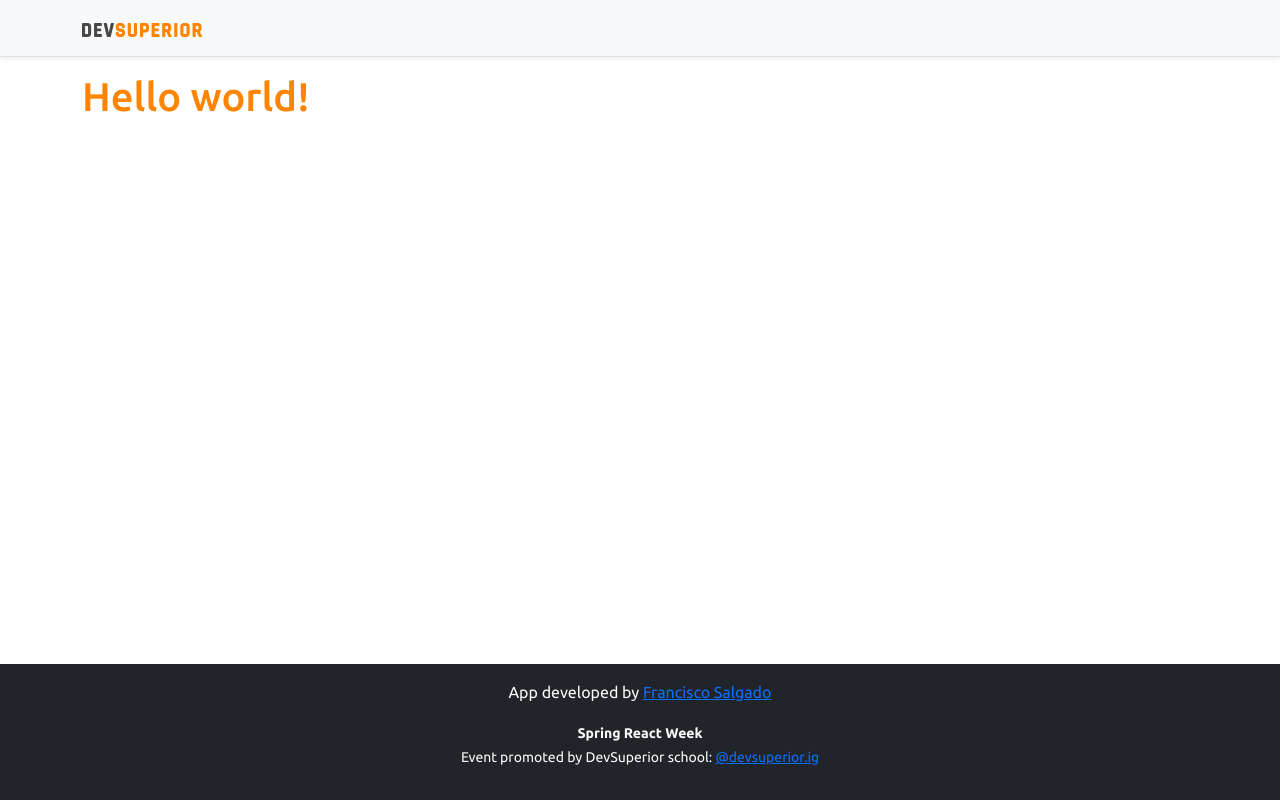
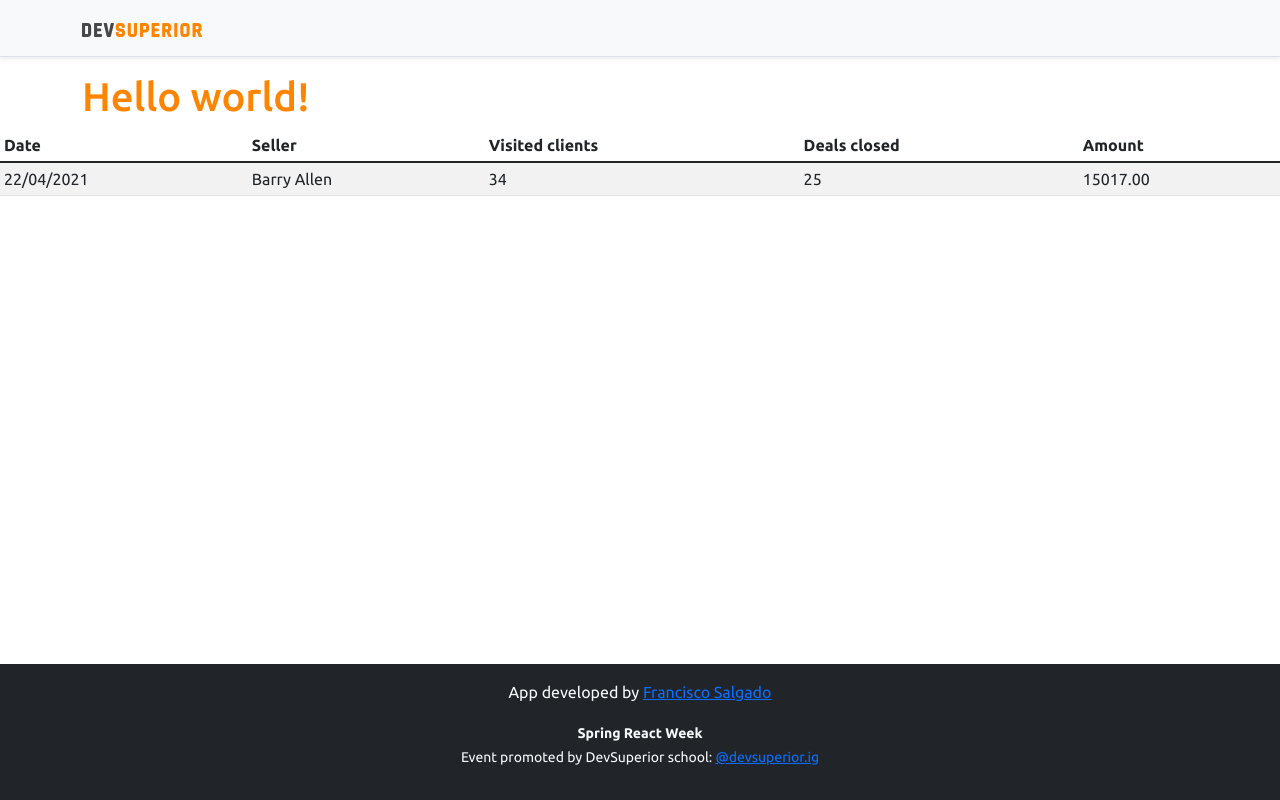
Before and after one commit to Ciskow/sales-app, a React (Create React App) app in the folder frontend/: page / in a window 1280 px wide. Built offline with nearby package versions, Linux system fonts and the light colour scheme.

Commit message:
Add DataTable

```diff
--- a/frontend/src/App.tsx
+++ b/frontend/src/App.tsx
@@ -1,3 +1,4 @@
+import DataTable from "components/DataTable";
 import Footer from "components/Footer";
 import NavBar from "components/NavBar";
 
@@ -8,6 +9,7 @@ function App() {
       <div className="container">
         <h1 className="text-primary">Hello world!</h1>
       </div>
+      <DataTable />
       <Footer />
     </>
   );
--- /dev/null
+++ b/frontend/src/components/DataTable/index.tsx
@@ -0,0 +1,28 @@
+function DataTable() {
+    return (
+        <div className="table-responsive">
+            <table className="table table-striped table-sm">
+                <thead>
+                    <tr>
+                        <th>Date</th>
+                        <th>Seller</th>
+                        <th>Visited clients</th>
+                        <th>Deals closed</th>
+                        <th>Amount</th>
+                    </tr>
+                </thead>
+                <tbody>
+                    <tr>
+                        <td>22/04/2021</td>
+                        <td>Barry Allen</td>
+                        <td>34</td>
+                        <td>25</td>
+                        <td>15017.00</td>
+                    </tr>
+                </tbody>
+            </table>
+        </div>
+    );
+}
+
+export default DataTable;
```
